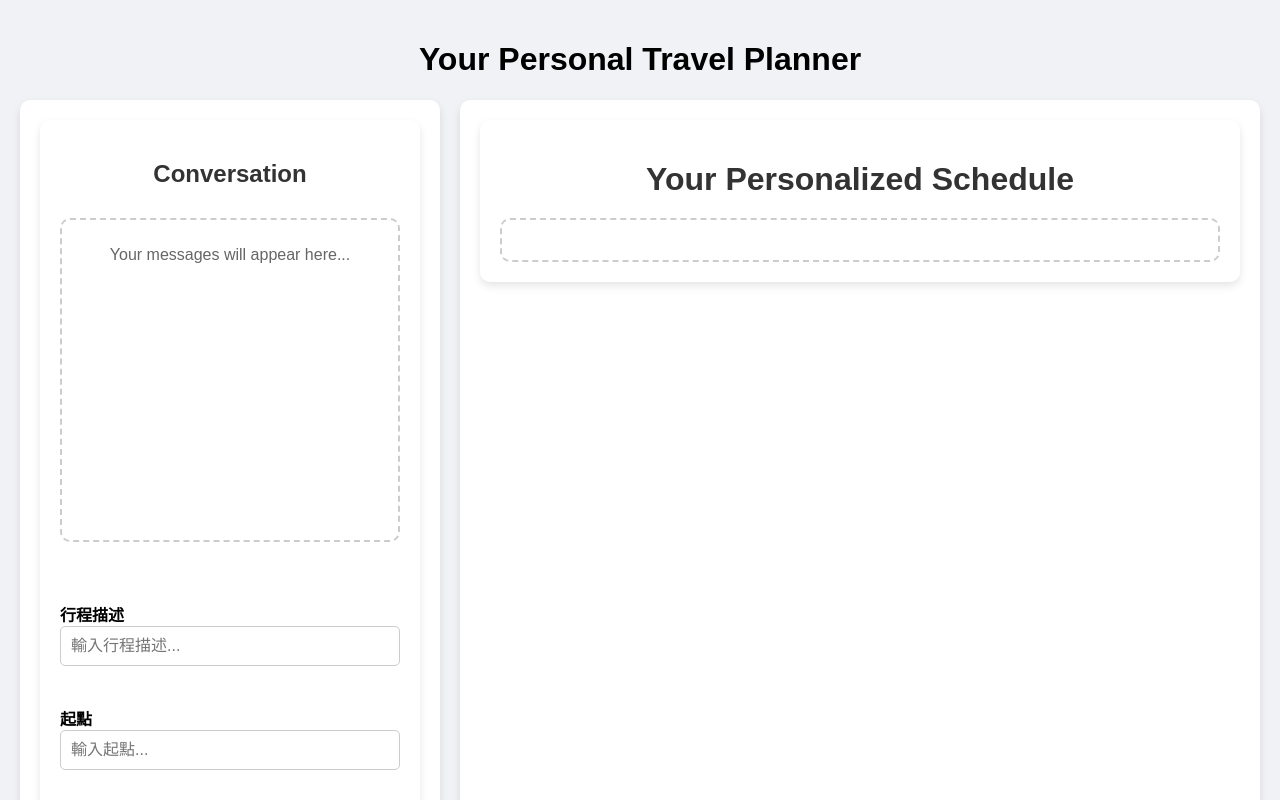
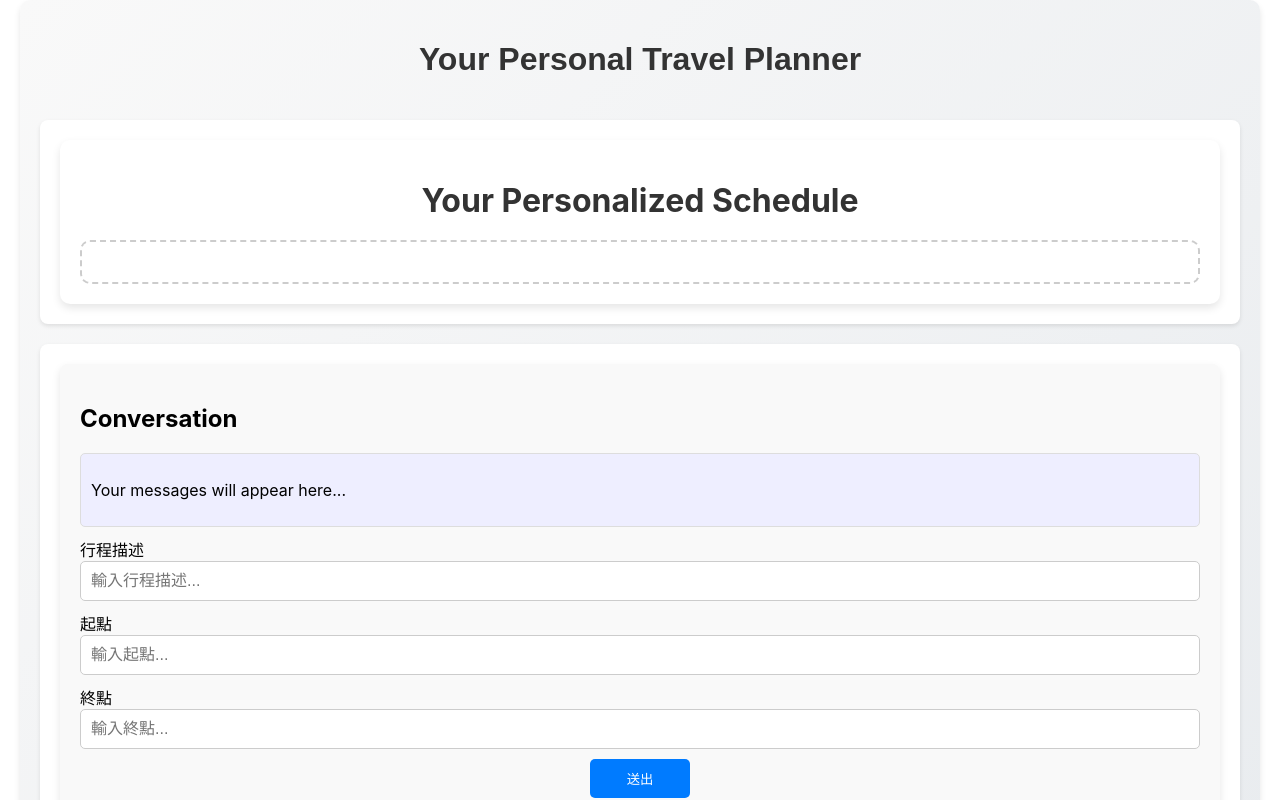
Before and after one commit to wanling1212/webappfrontend, a React (Create React App) app: page / in a window 1280 px wide. Shown: the top 800 px of the page. Built offline with nearby package versions, Linux system fonts and the light colour scheme.

Commit message:
make schedule up and conversation down

```diff
--- a/src/MainPage/Conversation/Conversation.css
+++ b/src/MainPage/Conversation/Conversation.css
@@ -1,46 +1,46 @@
 .conversation-container {
-    background: #fff;
+    width: 100%; /* 確保等寬 */
+    box-sizing: border-box; /* 包括 padding 在內的寬度計算 */
     padding: 20px;
-    border-radius: 10px;
-    box-shadow: 0 4px 8px #0000001a;
-    max-width: 600px;
-    margin: auto;
-}
-
-.conversation-title {
-    text-align: center;
-    color: #333;
-    margin-bottom: 10px;
+    background-color: #f9f9f9;
+    border-radius: 8px;
+    box-shadow: 0 4px 8px rgba(0, 0, 0, 0.1);
 }
 
 .conversation-content {
-    height: 300px;
-    overflow-y: auto;
+    margin-bottom: 10px;
+    border: 1px solid #ddd;
+    border-radius: 5px;
     padding: 10px;
-    border: 2px dashed #ccc;
-    border-radius: 10px;
-    margin-bottom: 20px;
-
+    background-color: #eef;
 }
 
-.conversation-placeholder {
-    color: #666;
-    text-align: center;
+.conversation-form {
+    display: flex;
+    flex-direction: column;
+    gap: 10px;
 }
 
-.conversation-container {
-    display: flex;
-    flex-direction: column;
-    gap: 20px;
+.message-item {
+    background-color: #e6f7ff;
+    border: 1px solid #b3d8ff;
+    border-radius: 5px;
+    padding: 8px;
+    margin: 5px 0;
 }
 
-.conversation-input {
-    margin-top: 20px;
+.submit-button {
+    width: 100px;
+    align-self: center;
+    padding: 10px;
+    background-color: #007bff;
+    color: white;
+    border: none;
+    border-radius: 5px;
+    cursor: pointer;
+    transition: background-color 0.3s ease;
 }
 
-.conversation-input label {
-    font-weight: bold;
+.submit-button:hover {
+    background-color: #0056b3;
 }
-.conversation-input input {
-    flex-grow: 1;
-}
--- a/src/MainPage/Conversation/Conversation.js
+++ b/src/MainPage/Conversation/Conversation.js
@@ -7,53 +7,59 @@ import { ScheduleContext } from "../../Context";
 function Conversation() {
     const { scheduleData, setSharedData } = useContext(ScheduleContext);
 
-    // 定義狀態來儲存輸入欄位的值
     const [inputs, setInputs] = useState({
         description: "",
         start: "",
         end: ""
     });
 
-    // 更新輸入欄位的值
+    const [messages, setMessages] = useState([]); // 用於儲存歷史訊息
+
     const handleInputChange = (field, value) => {
         setInputs((prev) => ({ ...prev, [field]: value }));
     };
 
     const handleSubmit = async () => {
-        console.log("start submitting...");
+        const { description, start, end } = inputs;
 
-        // 更新第一個 travel_plan 的 name 為起點名稱
+        // 添加用戶輸入的訊息到歷史訊息區域
+        setMessages((prevMessages) => [
+            ...prevMessages,
+            `行程描述: ${description}`,
+            `起點: ${start}`,
+            `終點: ${end}`,
+        ]);
+
+        // 更新行程資料
         const updatedSchedule = [...scheduleData];
-        updatedSchedule[0].name = inputs.start;
+        updatedSchedule[0].name = start;
+        updatedSchedule[updatedSchedule.length - 1].name = end;
 
-        // 更新最後一個 travel_plan 的 name 為終點名稱
-        updatedSchedule[updatedSchedule.length - 1].name = inputs.end;
-
-        // 使用 Context 更新 ScheduleData
         setSharedData(updatedSchedule);
 
-        // 將更新後的 ScheduleData 傳遞給 API
         try {
-            const result = await GenerateTrip(inputs.start, inputs.end, inputs.description, updatedSchedule);
+            const result = await GenerateTrip(start, end, description, updatedSchedule);
+            setSharedData(result);
             console.log("Generated Trip Data:", result);
-            setSharedData(result);
-            console.log("Updated Schedule Data:", JSON.stringify(result));
-
         } catch (error) {
             console.error("Error in generating trip:", error);
         }
-
     };
-
 
     return (
         <div className="conversation-container">
             <h2 className="conversation-title">Conversation</h2>
             <div className="conversation-content">
-                {/* Messages will be rendered here in the future */}
-                <p className="conversation-placeholder">Your messages will appear here...</p>
+                {messages.length > 0 ? (
+                    messages.map((msg, index) => (
+                        <p key={index} className="message-item">{msg}</p>
+                    ))
+                ) : (
+                    <p className="conversation-placeholder">Your messages will appear here...</p>
+                )}
             </div>
-            <div className="conversation-input">
+            <div className="conversation-form">
+                <div className="conversation-input">
                     <label>行程描述</label>
                     <MessageInput
                         value={inputs.description}
@@ -77,7 +83,8 @@ function Conversation() {
                         placeholder="輸入終點..."
                     />
                 </div>
-                <button onClick={handleSubmit}>送出</button>
+                <button className="submit-button" onClick={handleSubmit}>送出</button>
+            </div>
         </div>
     );
 }
--- a/src/MainPage/Mainpage.css
+++ b/src/MainPage/Mainpage.css
@@ -1,42 +1,51 @@
 .mainpage {
-    font-family: Arial, sans-serif;
+  display: flex;
+  flex-direction: column; /* 讓主結構垂直排列 */
+  align-items: center;
+  gap: 20px;
+  width: 100%;
+  max-width: 1200px;
+  margin: 0 auto;
   padding: 20px;
-    background-color: #f0f2f5;
-    min-height: 100vh;
+  background: linear-gradient(135deg, #f9f9f9, #e9ecef); /* 漸變背景 */
+  border-radius: 10px;
+  box-shadow: 0 4px 6px rgba(0, 0, 0, 0.1);
 }
 
 .mainpage-header {
   text-align: center;
-    margin-bottom: 20px;
+  font-family: "Poppins", sans-serif;
+  color: #333;
 }
 
-  .mainpage-container {
+.mainpage-body {
   display: flex;
+  flex-direction: column; /* 讓區塊垂直排列 */
   gap: 20px;
+  width: 100%;
 }
 
-  .conversation-section, .schedule-section {
-    flex: 1;
-    background: white;
+.schedule-section {
+  width: 100%;
+  background: #ffffff;
+  border-radius: 8px;
+  box-shadow: 0 2px 4px rgba(0, 0, 0, 0.1);
   padding: 20px;
-    border-radius: 10px;
-    box-shadow: 0 4px 8px rgba(0, 0, 0, 0.1);
+  box-sizing: border-box;
 }
 
 .conversation-section {
-    max-width: 40%;
+  width: 100%;
+  background: #ffffff;
+  border-radius: 8px;
+  box-shadow: 0 2px 4px rgba(0, 0, 0, 0.1);
+  padding: 20px;
+  box-sizing: border-box;
 }
 
-  .schedule-section {
-    flex: 2;
-  }
-
+/* 手機響應式 */
 @media (max-width: 768px) {
-    .mainpage-container {
-      flex-direction: column;
-    }
-
-    .conversation-section, .schedule-section {
-      max-width: 100%;
+  .mainpage-body {
+    gap: 10px;
   }
 }
--- a/src/MainPage/Mainpage.js
+++ b/src/MainPage/Mainpage.js
@@ -8,12 +8,12 @@ function Mainpage() {
       <header className="mainpage-header">
         <h1>Your Personal Travel Planner</h1>
       </header>
-      <div className="mainpage-container">
+      <div className="mainpage-body">
+        <div className="schedule-section">
+          <Schedule />
+        </div>
         <div className="conversation-section">
           <Conversation />
-        </div>
-        <div className="schedule-section">
-          <Schedule />
         </div>
       </div>
     </div>
```
Lines whose indentation alone changed are shown as unchanged.
